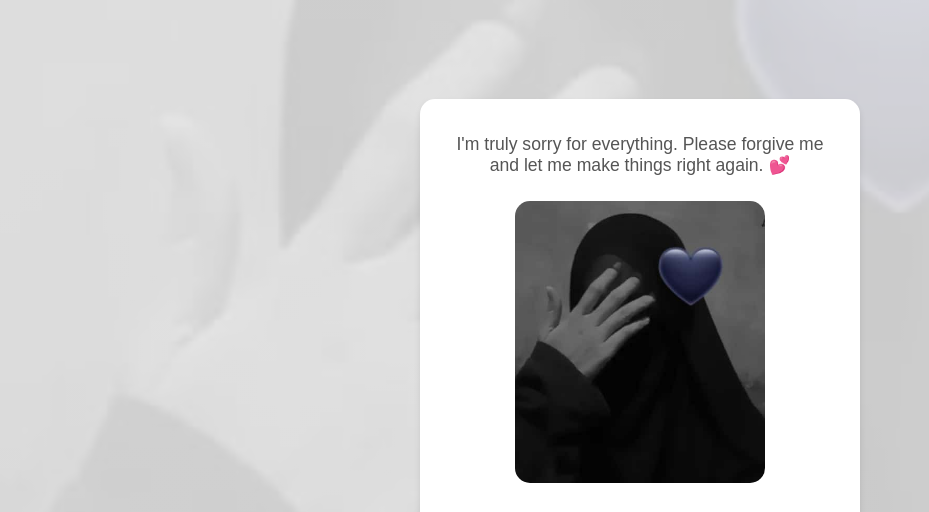
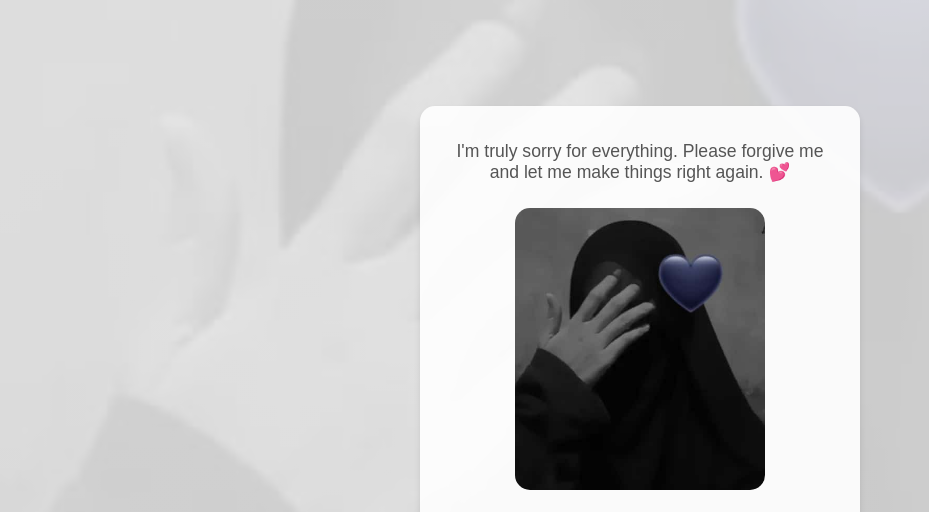
Before and after one commit to microcloning/apologise, a plain HTML site: page sorry.html in a window 1280 px wide. Shown: the top 512 px of the page, without its empty margins (0-929 px from the left). Drawn offline with Linux system fonts and the light colour scheme.

Commit message:
Update style.css

```diff
--- a/asset/css/style.css
+++ b/asset/css/style.css
@@ -1,3 +1,4 @@
+/* Memastikan konten berada di tengah */
 body {
     font-family: Arial, sans-serif;
     background-color: #ffe4e1;
@@ -16,6 +17,7 @@ body {
     position: relative;
 }
 
+/* Transparansi untuk overlay */
 body::before {
     content: "";
     position: absolute;
@@ -23,15 +25,16 @@ body::before {
     left: 0;
     width: 100%;
     height: 100%;
-    background-color: rgba(255, 255, 255, 0.7); /* Warna putih transparan */
-    z-index: 0; /* Memastikan layer ini berada di belakang */
+    background-color: rgba(255, 255, 255, 0.7);
+    z-index: 0;
 }
 
+/* Container konten */
 .container {
-    position: relative; /* Agar konten tetap berada di atas */
-    z-index: 1; /* Tingkatkan z-index untuk menempatkan konten di atas background */
+    position: relative;
+    z-index: 1;
     text-align: center;
-    background: rgba(255, 255, 255, 0.9); /* Background putih semi transparan */
+    background: rgba(255, 255, 255, 0.9);
     padding: 20px;
     border-radius: 15px;
     box-shadow: 0px 4px 6px rgba(0, 0, 0, 0.1);
@@ -39,22 +42,14 @@ body::before {
     max-width: 400px;
 }
 
-.container {
-    text-align: center;
-    background: white;
-    padding: 20px;
-    border-radius: 15px;
-    box-shadow: 0px 4px 6px rgba(0, 0, 0, 0.1);
-    width: 90%;
-    max-width: 400px;
-}
-
+/* Style header */
 .header h1 {
     color: #ff6f61;
     font-size: 2rem;
     margin-bottom: 10px;
 }
 
+/* Style gambar */
 .image-container img {
     width: 100%;
     max-width: 250px;
@@ -62,16 +57,21 @@ body::before {
     margin: 10px 0;
 }
 
+/* Style pesan */
 .message p {
     font-size: 1.1rem;
     color: #555;
     margin: 15px 0;
 }
 
+/* Style audio */
 .music audio {
     margin: 10px 0;
+    display: block;
+    width: 100%;
 }
 
+/* Style tombol */
 .button-container button {
     background-color: #ff6f61;
     color: white;
@@ -85,4 +85,4 @@ body::before {
 
 .button-container button:hover {
     background-color: #ff3b2f;
-  }
+}
```
